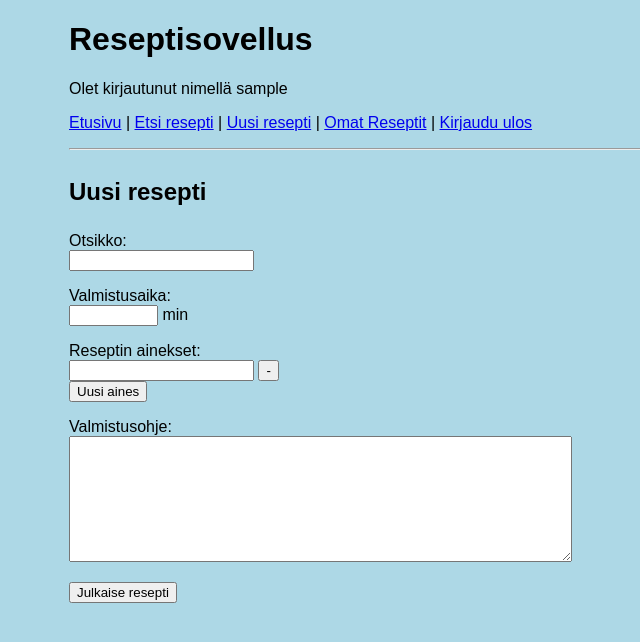
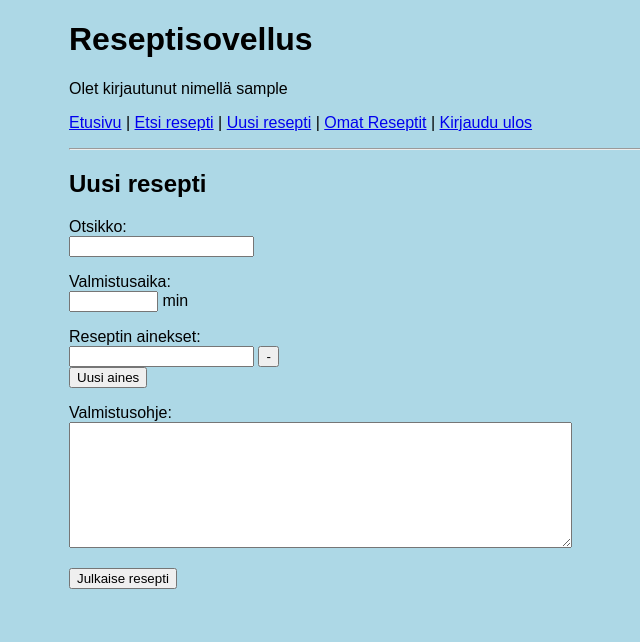
Before and after one commit to JonTahte/Ruokareseptit, a Flask app: page /new_recipe in a window 1280 px wide. Shown: the top 642 px of the page, without its empty margins (171-811 px from the left). Run offline with Flask 3, Linux system fonts and the light colour scheme; the visitor is signed in with stand-in values (Sample User, id 1); data that the repository does not hold is empty.

Commit message:
Fix style of recipe creation and edit pages

```diff
--- a/static/create_edit.css
+++ /dev/null
@@ -1,22 +0,0 @@
-.create_edit_recipe {
-    display: flex;
-    flex-direction: column;
-    justify-content: flex-start;
-    align-items: flex-start;
-}
-
-.heading{
-    order: 1;
-    margin-bottom: 10px;
-}
-
-.recipe_content{
-    order: 2;
-    width: 100%;
-}
-
-.send{
-    order: 3;
-    width: fit-content;
-    position: static;
-}
--- a/static/main.css
+++ b/static/main.css
@@ -10,3 +10,11 @@ body {
   margin: 1em;
   padding: 0.2em 0.5em;
 }
+
+.hidden {
+  position: absolute;
+  left: -9999px;
+  width: 1px;
+  height: 1px;
+  overflow: hidden;
+}
--- a/templates/new_recipe.html
+++ b/templates/new_recipe.html
@@ -3,11 +3,10 @@
 {% block title %}Uusi resepti{% endblock %}
 
 {% block content %}
+<h2>Uusi resepti</h2>
 
-<form method="post" class="create_edit_recipe">
-  <h2 class="heading">Uusi resepti</h2>
-  <button type="submit" formaction="/create_recipe" name="send" class="send">Julkaise resepti</button>
-  <div class="recipe_content">
+<form method="post">
+  <button type="submit" formaction="/create_recipe" class="hidden"></button>
   <p>
     Otsikko: <br />
     <input type="text" name="title" value="{{ session.get('title', '') }}" maxlength="50" required />
@@ -39,6 +38,6 @@
     </select>
   </p>
   {% endfor %}
-  </div>
+  <button type="submit" formaction="/create_recipe" name="send">Julkaise resepti</button>
 </form>
 {% endblock %}
```
Also changed, not shown: templates/edit_recipe.html (+4 -5 lines). Lines whose indentation alone changed are shown as unchanged.
